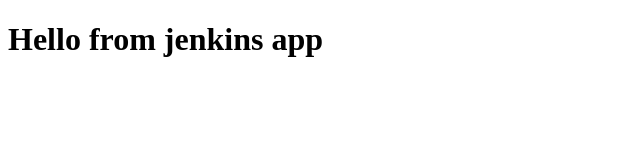
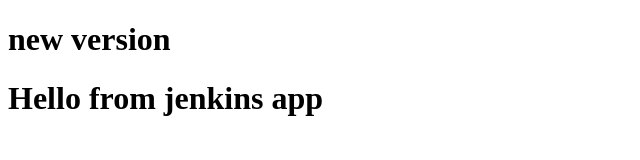
Before and after one commit to artembarannyk/app-for-jenkins, a plain HTML site: page index.html in a window 1280 px wide. Shown: the whole page, without its empty margins (0-640 px from the left). Drawn offline with Linux system fonts and the light colour scheme.

Commit message:
change index.html

```diff
--- a/index.html
+++ b/index.html
@@ -6,6 +6,8 @@
 </head>
 
 <body>
+
+<h1>new version</h1>
   <h1>Hello from jenkins app</h1>
 </body>
 
```
